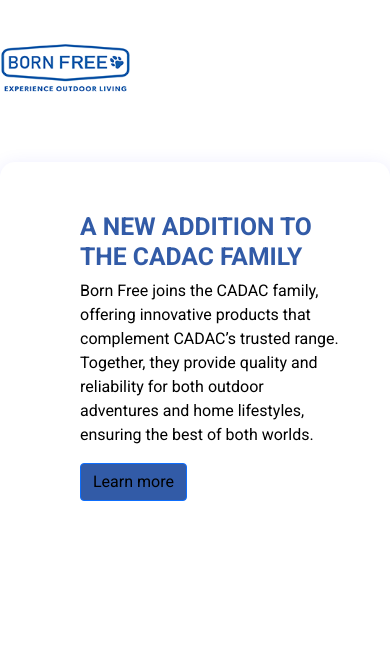
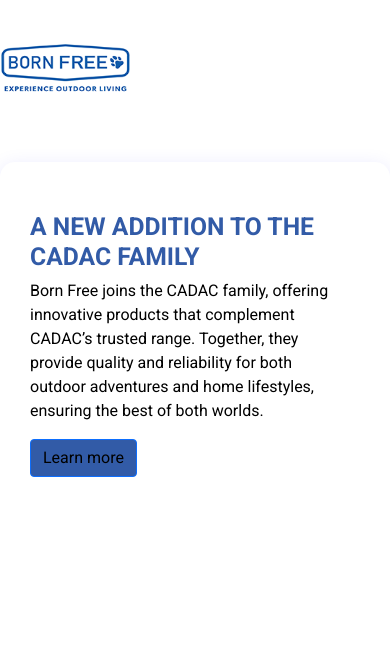
Before and after one commit to daisymachiri/BornFree, a plain HTML site: page index.html in a window 390 px wide. Shown: the top 645 px of the page. Drawn offline with nearby package versions, Linux system fonts and the light colour scheme.

Commit message:
Update style.css

```diff
--- a/style.css
+++ b/style.css
@@ -26,7 +26,8 @@
         margin: 0 !important;
     }
   .banner-content{
-  margin-left: -20px;
+    align item: center !important;
+  margin-left: -20px !important;
 
 }
 }
```
